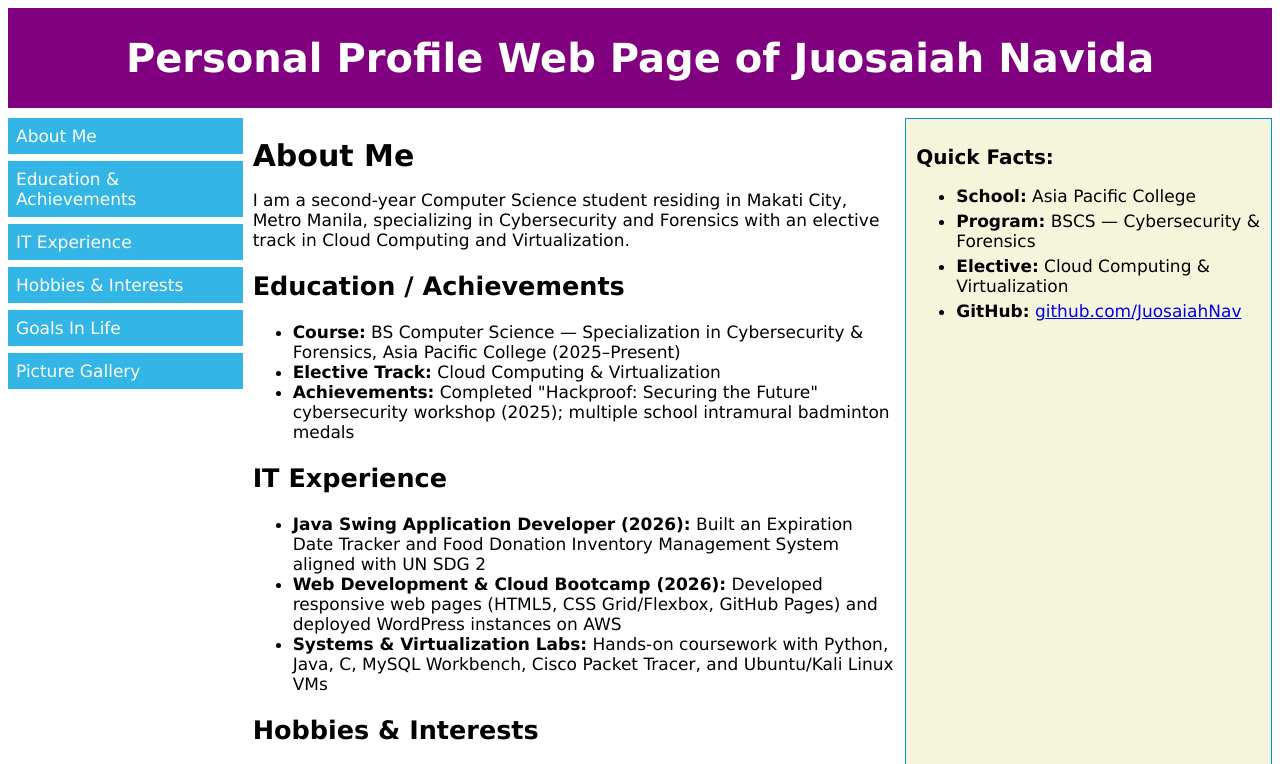
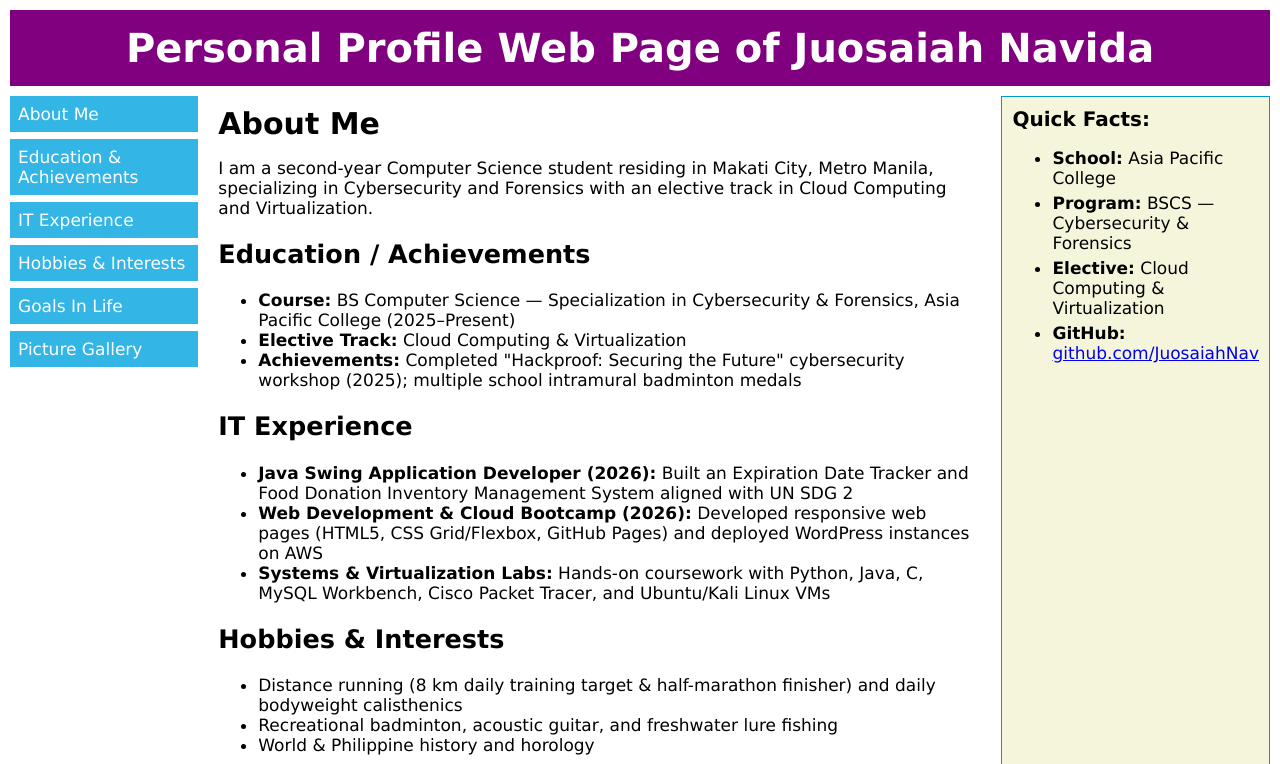
Before and after one commit to JuosaiahNav/webprog-CF251-html-lessons, a plain HTML site: page introduction/css/index.html in a window 1280 px wide. Shown: the top 764 px of the page. Drawn offline with Linux system fonts and the light colour scheme.

Commit message:
Update mystyle.css

```diff
--- a/introduction/css/mystyle.css
+++ b/introduction/css/mystyle.css
@@ -5,6 +5,7 @@
 body {
   font-family: "Lucida Sans", sans-serif;
   font-size: 17px;
+  margin: 0;
 }
 
 .grid-container {
@@ -17,6 +18,7 @@ body {
     'footer';
   background-color: white;
   gap: 10px;
+  padding: 10px;
 }
 
 .header {
@@ -24,10 +26,12 @@ body {
   background-color: purple;
   text-align: center;
   color: #ffffff;
+  padding: 15px;
 }
 
 .header > h1 {
   font-size: 40px;
+  margin: 0;
 }
 
 .menu {
@@ -53,10 +57,12 @@ body {
 
 .content {
   grid-area: main;
+  padding: 10px;
 }
 
 .content > h1 {
   font-size: 30px;
+  margin-top: 0;
   margin-bottom: 7px;
 }
 
@@ -73,6 +79,7 @@ body {
 
 .facts > h2 {
   font-size: 20px;
+  margin-top: 0;
 }
 
 .facts li {
@@ -84,20 +91,26 @@ body {
   background-color: #0099cc;
   color: #ffffff;
   text-align: center;
+  padding: 10px;
 }
 
 @media (min-width: 600px) {
-  .header {grid-area: 1 / span 6;}
-  .menu {grid-area: 2 / span 1;}
-  .content {grid-area: 2 / span 4;}
-  .facts {grid-area: 3 / span 6;}
-  .footer {grid-area: 4 / span 6;}
+  .grid-container {
+    grid-template-columns: repeat(6, 1fr);
+    grid-template-areas:
+      'header header header header header header'
+      'menu main main main main main'
+      'facts facts facts facts facts facts'
+      'footer footer footer footer footer footer';
+  }
 }
 
 @media (min-width: 768px) {
-  .header {grid-area: 1 / span 6;}
-  .menu {grid-area: 2 / span 1;}
-  .content {grid-area: 2 / span 4;}
-  .facts {grid-area: 2 / span 1;}
-  .footer {grid-area: 3 / span 6;}
+  .grid-container {
+    grid-template-columns: repeat(6, 1fr);
+    grid-template-areas:
+      'header header header header header header'
+      'menu main main main main facts'
+      'footer footer footer footer footer footer';
+  }
 }
```
